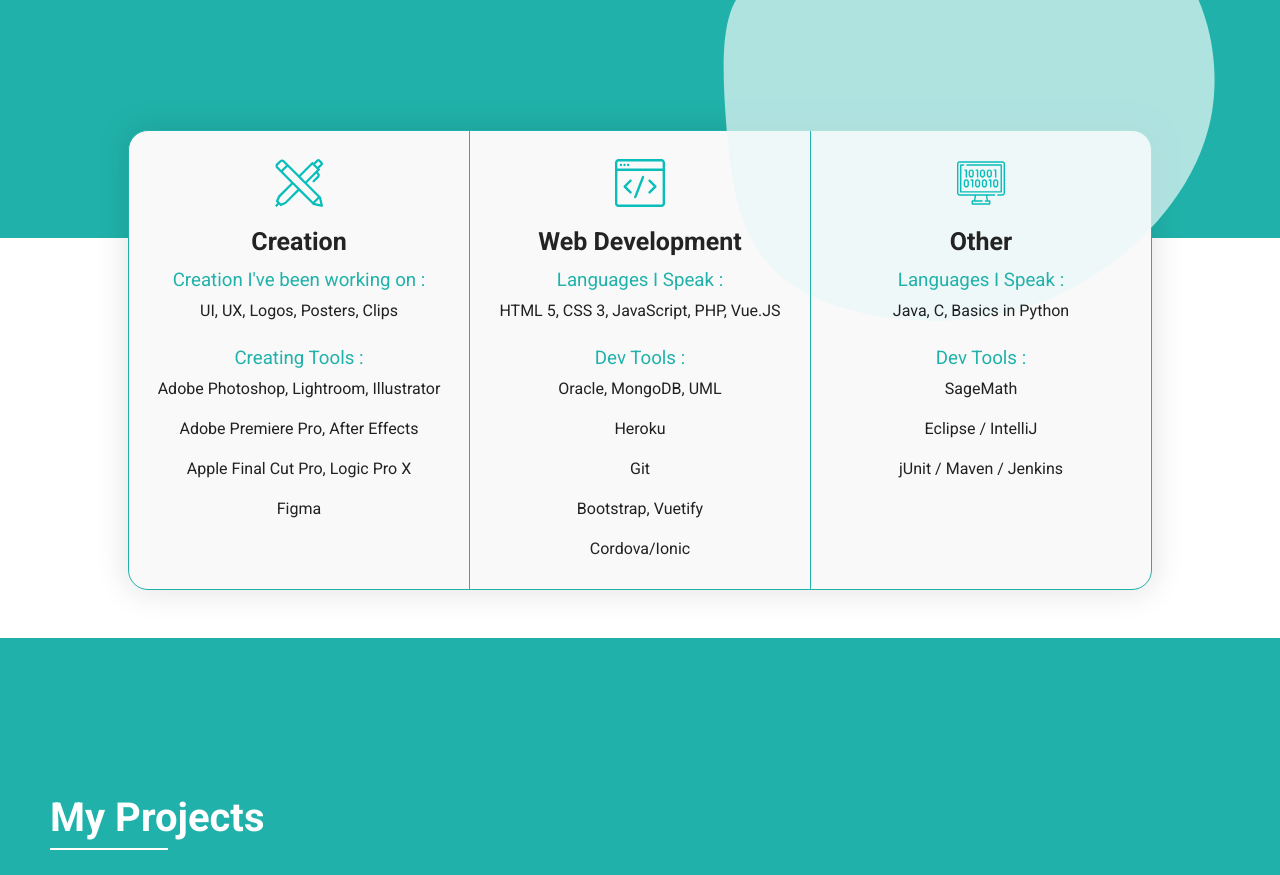
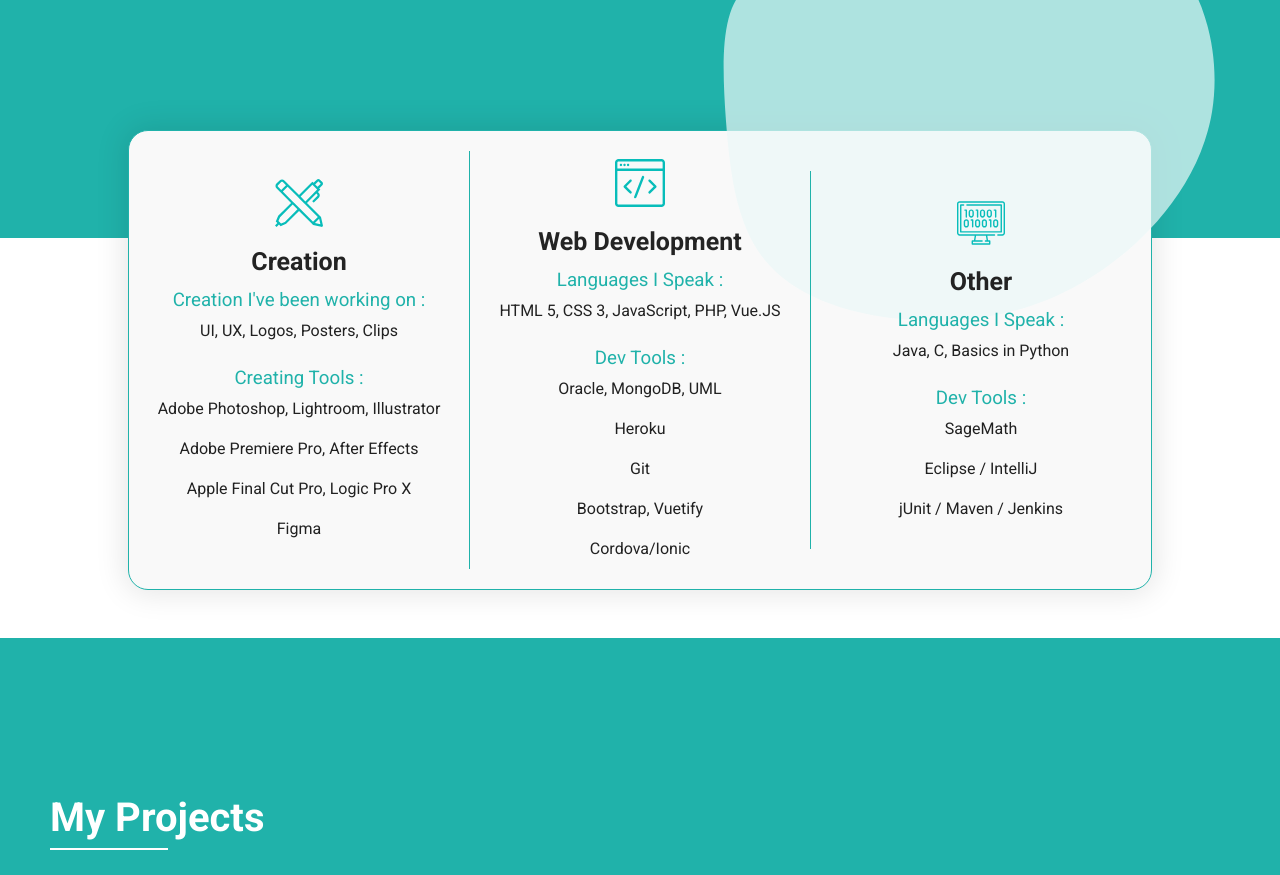
Before and after one commit to kilianpichard/E-Portfolio, a Vue app: page / in a window 1280 px wide. Shown: the part 1060-1935 px from the top of the page. Built offline with nearby package versions, Linux system fonts and the light colour scheme.

Commit message:
test fix col

```diff
--- a/src/App.vue
+++ b/src/App.vue
@@ -312,6 +312,8 @@ export default {
   box-shadow: 0px 0px 30px 4px rgba(0,0,0,0.10);
   margin: auto;
   display: flex;
+  align-items: center;
+  justify-content: space-around;
   flex-wrap: wrap;
   border:1px solid lightseagreen;
   border-radius: 20px;
```
